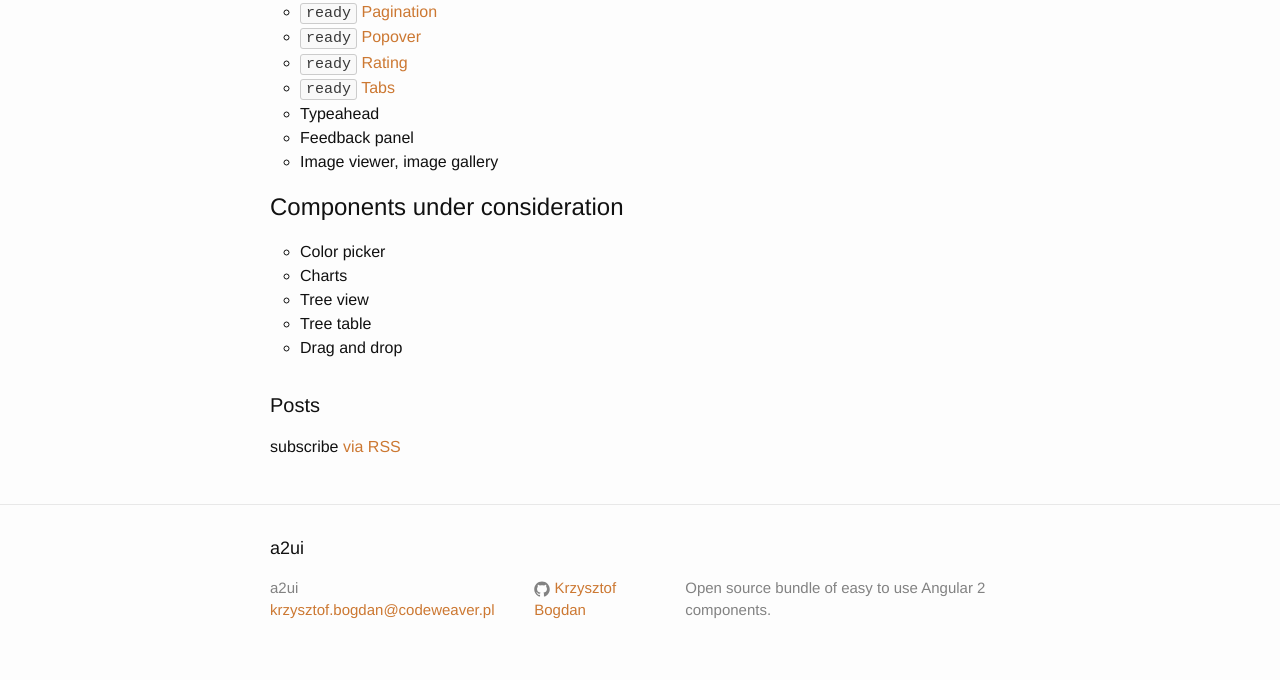
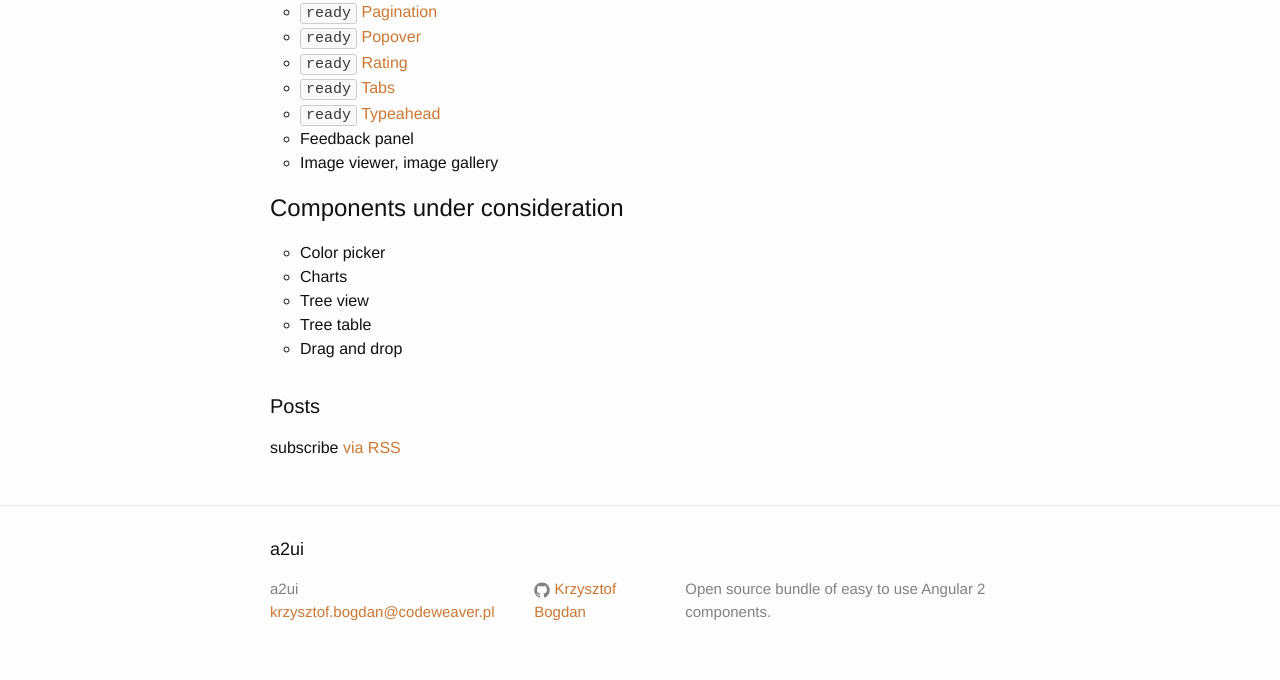
Before and after one commit to a2ui/a2ui, a Jekyll site: the page built from index.html, in a window 1280 px wide. Shown: the part 737-1417 px from the top of the page. Built offline with Jekyll 4.4.1, drawn with Linux system fonts in a browser that asks for light colours; comment, search, counter and statistics services are not loaded.

Commit message:
Link typeahead with main.md

```diff
--- a/_includes/main.md
+++ b/_includes/main.md
@@ -24,7 +24,7 @@
 * `ready` [Popover](/bootstrap/popover)
 * `ready` [Rating](/bootstrap/rating)
 * `ready` [Tabs](/bootstrap/tabs)
-* Typeahead
+* `ready` [Typeahead](/bootstrap/typeahead)
 * Feedback panel
 * Image viewer, image gallery
 
```
